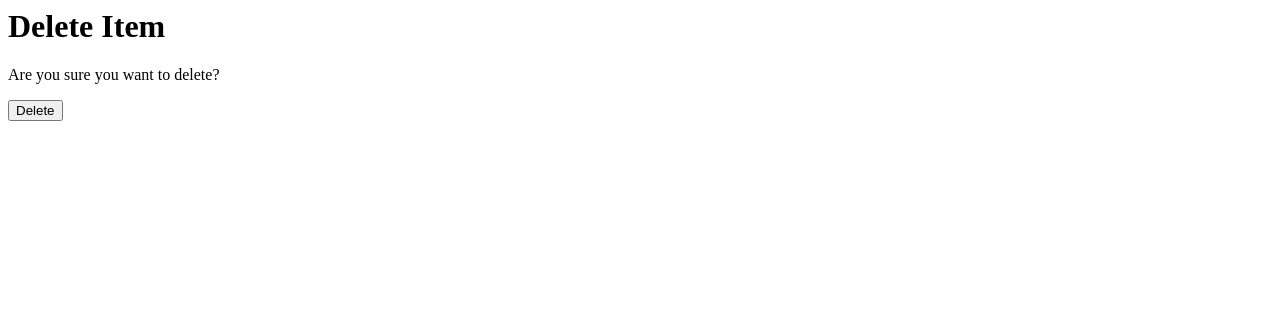
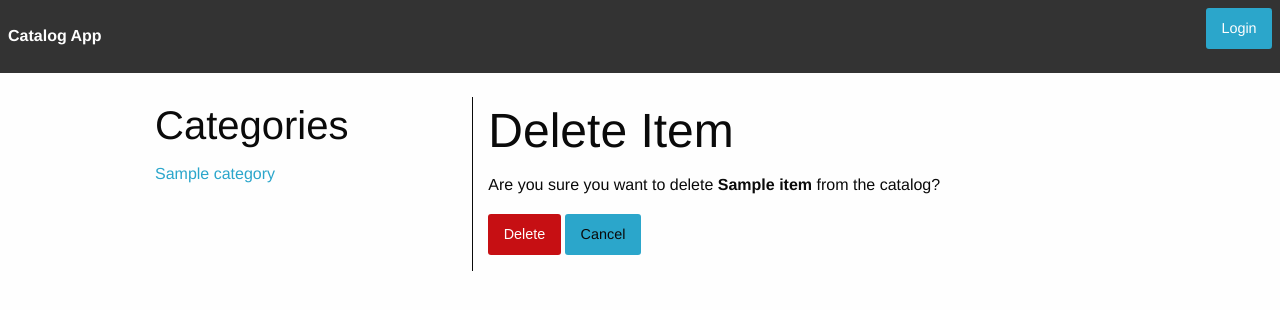
Before and after one commit to SteadBytes/item-catalog, a Flask app: template app/templates/delete_item.html.j2 in a window 1280 px wide. Shown: the top 310 px of the page. Run offline with Flask 2, Linux system fonts and the light colour scheme; the template is opened without the code that fills it: most values are stand-ins (such as "Sample title", 1, 10 or a date in 2020); some libraries are stand-ins or nearby versions.

Commit message:
Delete item styles

```diff
--- a/app/mod_catalog/controllers.py
+++ b/app/mod_catalog/controllers.py
@@ -105,7 +105,7 @@ def delete_item(item_title):
     item = Item.by_title(item_title)
     check_item_creator(item)
     if request.method == 'GET':
-        return render_template('delete_item.html.j2')
+        return render_template('delete_item.html.j2', item=item)
     if request.method == 'POST':
         db_session.delete(item)
         db_session.commit()
--- a/app/templates/delete_item.html.j2
+++ b/app/templates/delete_item.html.j2
@@ -1,5 +1,27 @@
-<h1>Delete Item</h1>
-<p>Are you sure you want to delete?</p>
-<form action="" method="post">
-  <input type="submit" value="Delete">
-</form>
+{% extends "base.html.j2" %}
+
+{% block content %}
+<div class="row">
+  <div class="small-2 medium-4 columns category-list">
+    {%include 'category_list.html.j2'%}
+  </div>
+  <div class="columns">
+    <h1>Delete Item</h1>
+    <p>
+      Are you sure you want to delete <strong>{{item.title}}</strong>
+      from the catalog?
+    </p>
+    <form action="" method="post">
+      <input class= "button alert" type="submit" value="Delete">
+      <a href="{{url_for('catalog.get_item', category_name=item.category.name, item_title=item.title)}}" class="button primary">
+        Cancel
+      </a>
+    </form>
+
+  </div>
+
+</div>
+
+
+
+{% endblock %}
```
